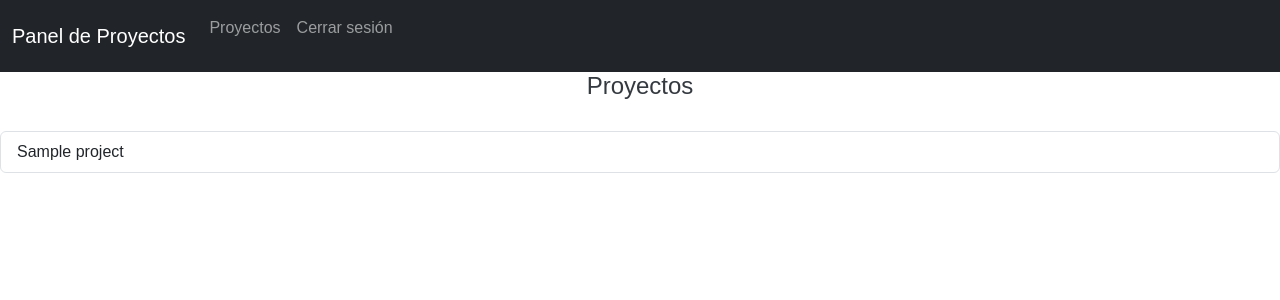
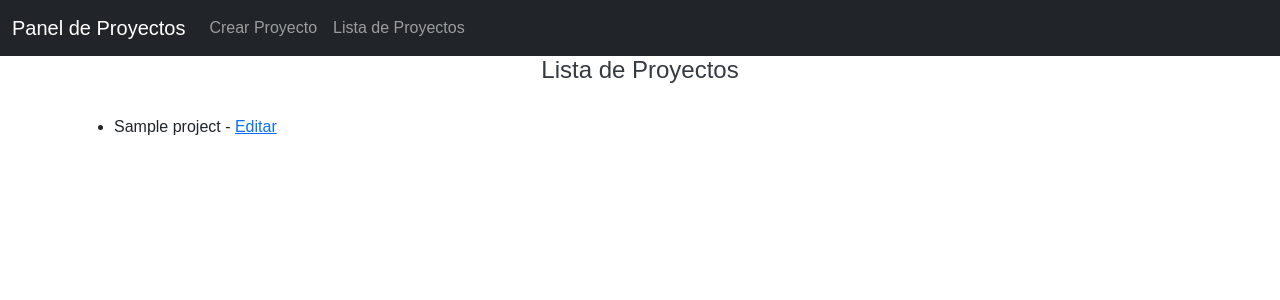
Before and after one commit to karolina-dev/web-app, a Django app: page /projects/ in a window 1280 px wide. Shown: the top 300 px of the page. Run offline with Django 5.2, Linux system fonts and the light colour scheme; a user stored in the database is signed in; tables that the repository leaves empty hold one stand-in row (values such as "Sample post").

Commit message:
Update project_list.html
Añadi boton para que el usuario pueda ver y crear proyectos

```diff
--- a/projects/templates/projects/project_list.html
+++ b/projects/templates/projects/project_list.html
@@ -4,14 +4,27 @@
 
 {% block title %}Lista de Proyectos{% endblock %}
 
+{% block nav_authenticated %}
+    <li class="nav-item">
+        <a class="nav-link" href="{% url 'create_project' %}">Crear Proyecto</a>
+    </li>
+    <li class="nav-item">
+        <a class="nav-link" href="{% url 'project_list' %}">Lista de Proyectos</a>
+    </li>
+{% endblock %}
+
 {% block content %}
-    <h2>Proyectos</h2>
+    <div class="container">
+        <h2>Lista de Proyectos</h2>
 
-    <div class="list-group">
-        {% for project in projects %}
-            <a href="{% url 'ticket_list' project.id %}" class="list-group-item list-group-item-action">
-                {{ project.name }}
-            </a>
-        {% endfor %}
+        {% if projects %}
+            <ul>
+                {% for project in projects %}
+                    <li>{{ project.name }} - <a href="{% url 'edit_project' project.id %}">Editar</a></li>
+                {% endfor %}
+            </ul>
+        {% else %}
+            <p>No hay proyectos disponibles.</p>
+        {% endif %}
     </div>
 {% endblock %}
```
